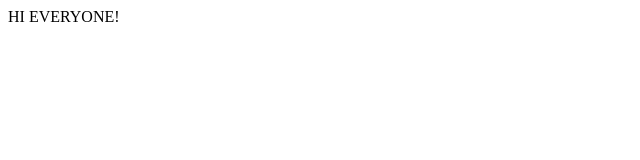
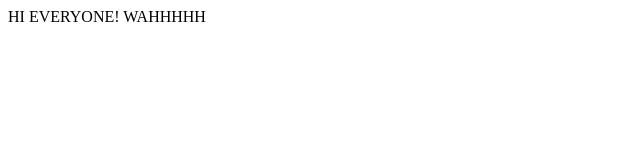
Before and after one commit to HassanEwida/background-generator, a plain HTML site: page index.html in a window 1280 px wide. Shown: the whole page, without its empty margins (0-640 px from the left). Drawn offline with Linux system fonts and the light colour scheme.

Commit message:
Update index.html

```diff
--- a/index.html
+++ b/index.html
@@ -6,6 +6,6 @@
 	<title>this is the title</title>
 </head>
 <body>
-HI EVERYONE!
+HI EVERYONE! WAHHHHH
 </body>
 </html>
```
